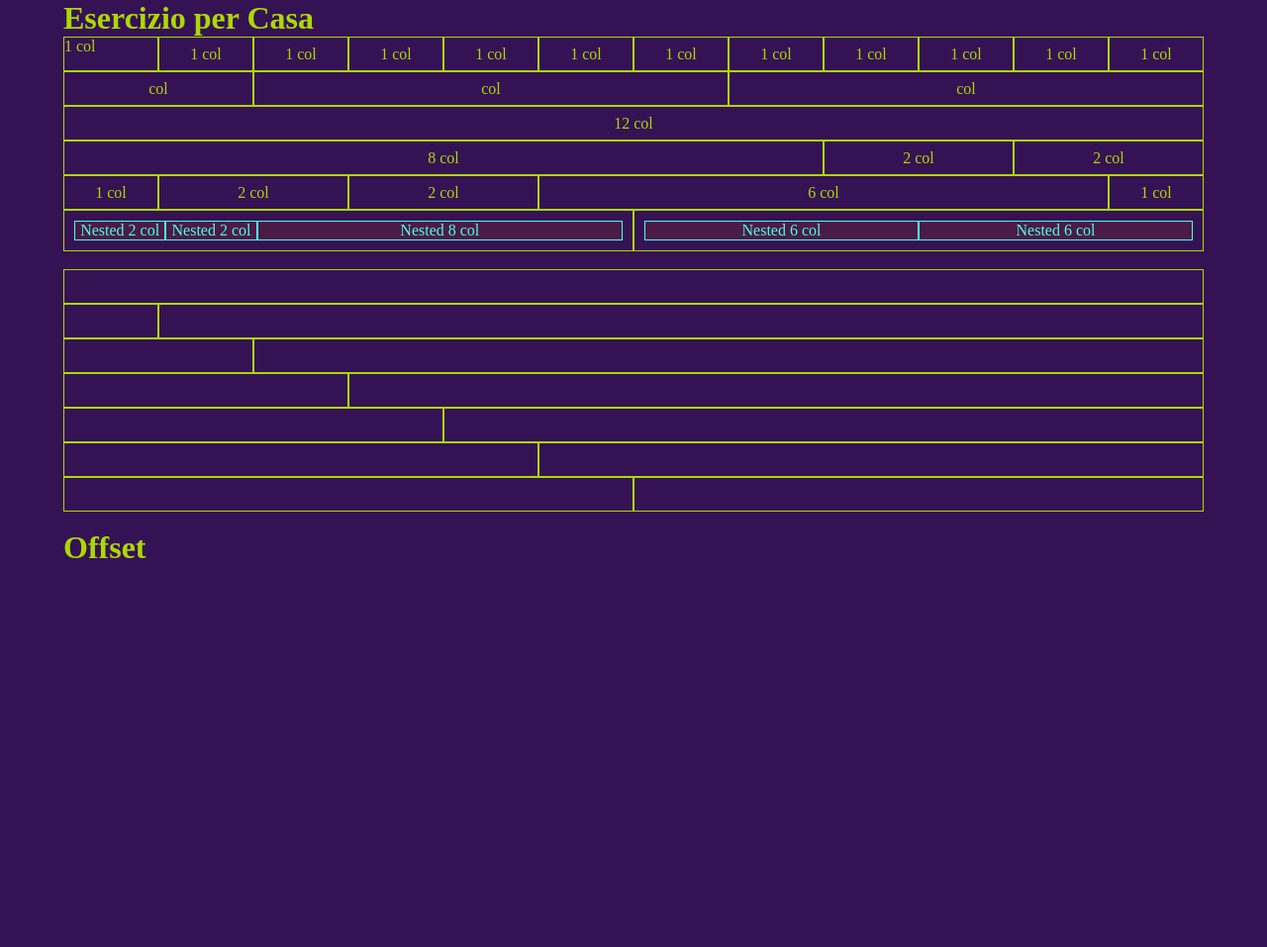
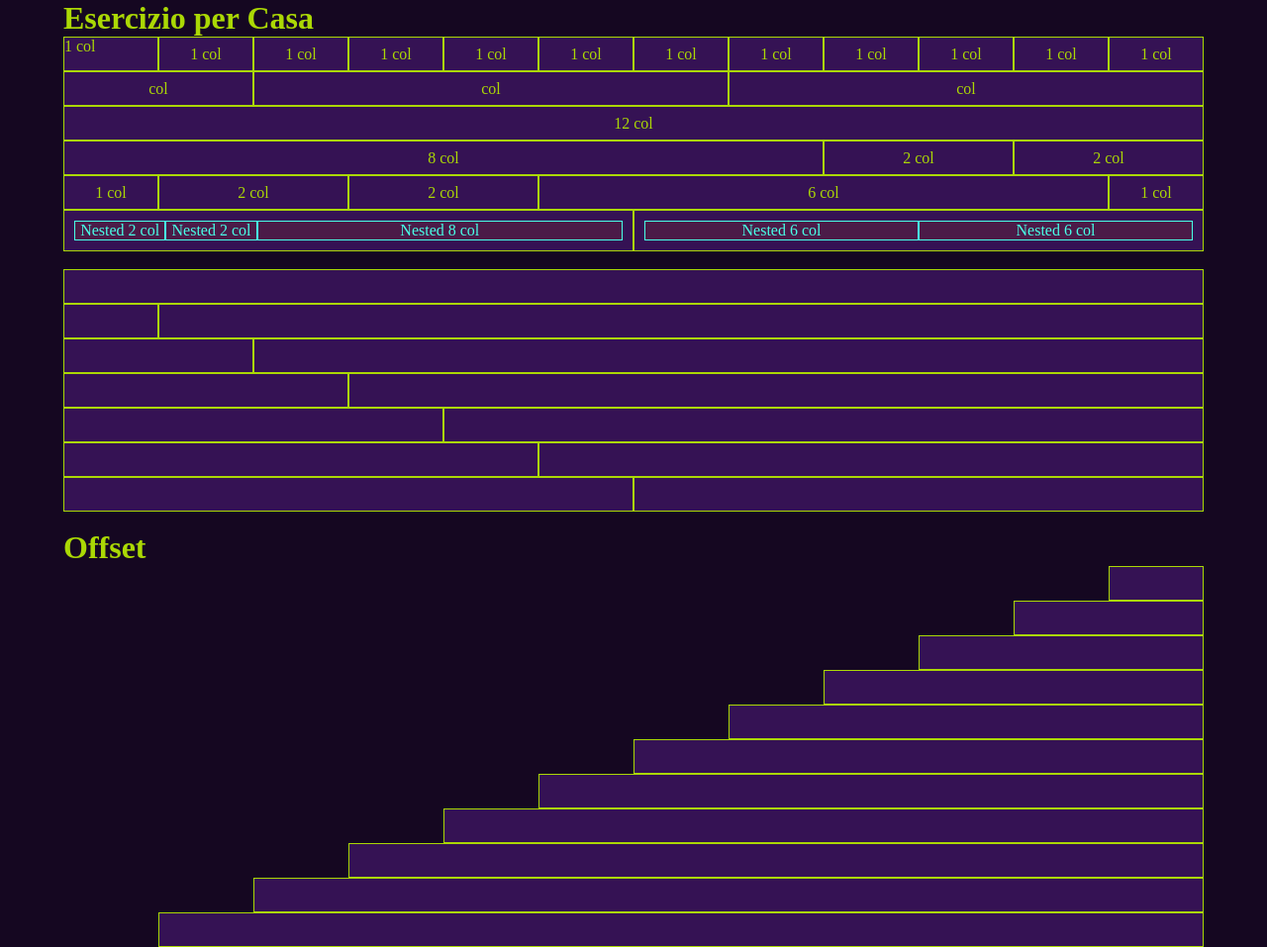
Before and after one commit to Giaki22/html-css-12bool, a plain HTML site: page index.html in a window 1280 px wide. Shown: the whole page at 99% size. Before the commit the page ends 800 px from the top, so only its background shows below. Drawn offline with Linux system fonts and the light colour scheme.

Commit message:
+2nd Part

```diff
--- a/css/style.css
+++ b/css/style.css
@@ -1,6 +1,6 @@
 body{
     color: #abd805;
-    background-color: #351254;
+    background-color: #150721;
 }
 .container{
     width: 90%;
--- a/index.html
+++ b/index.html
@@ -144,6 +144,50 @@
         </div>
         <br>
         <h1>Offset</h1>
+        <div class="row">
+            <div class="col-offset-11"></div>
+            <div class="dbcp col-1"></div>
+        </div>
+        <div class="row">
+            <div class="col-offset-10"></div>
+            <div class="dbcp col-2"></div>
+        </div>
+        <div class="row">
+            <div class="col-offset-9"></div>
+            <div class="dbcp col-3"></div>
+        </div>
+        <div class="row">
+            <div class="col-offset-8"></div>
+            <div class="dbcp col-4"></div>
+        </div>
+        <div class="row">
+            <div class="col-offset-7"></div>
+            <div class="dbcp col-5"></div>
+        </div>
+        <div class="row">
+            <div class="col-offset-6"></div>
+            <div class="dbcp col-6"></div>
+        </div>
+        <div class="row">
+            <div class="col-offset-5"></div>
+            <div class="dbcp col-7"></div>
+        </div>
+        <div class="row">
+            <div class="col-offset-4"></div>
+            <div class="dbcp col-8"></div>
+        </div>
+        <div class="row">
+            <div class="col-offset-3"></div>
+            <div class="dbcp col-9"></div>
+        </div>
+        <div class="row">
+            <div class="col-offset-2"></div>
+            <div class="dbcp col-10"></div>
+        </div>
+        <div class="row">
+            <div class="col-offset-1"></div>
+            <div class="dbcp col-11"></div>
+        </div>
     </div>
 </body>
 </html>
```
